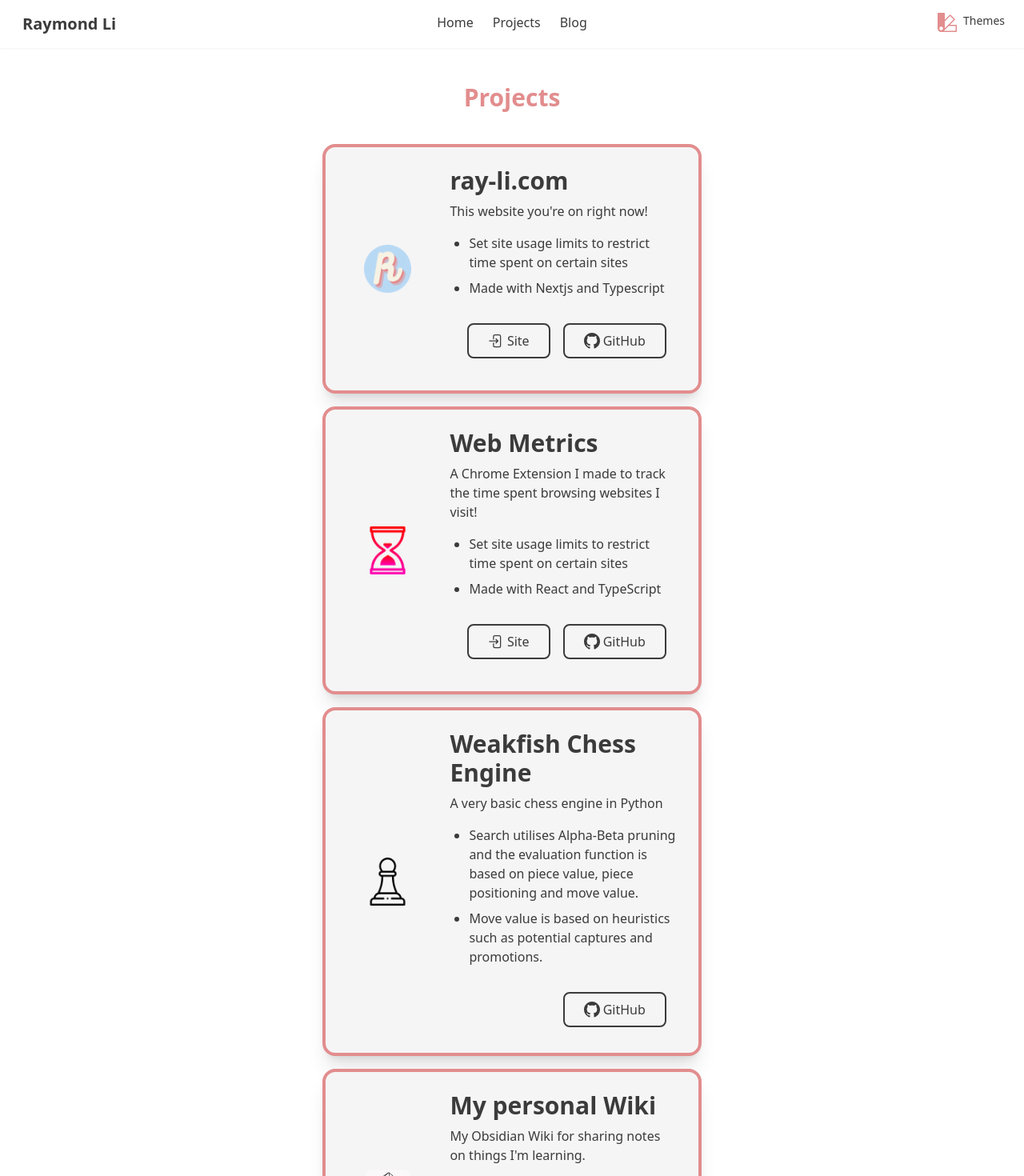
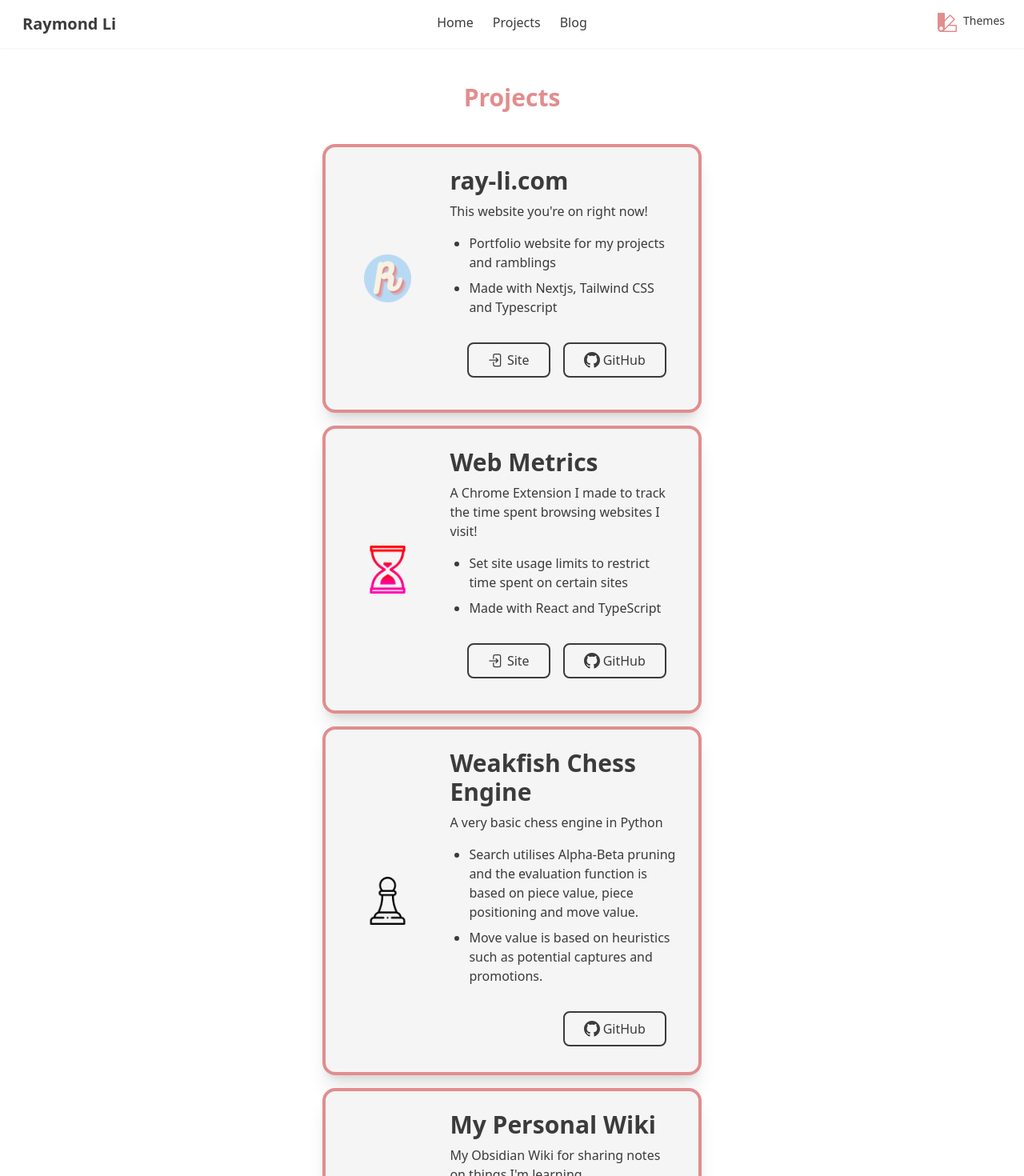
Before and after one commit to ray-jpl/nextjs-blog, a Next.js app: page /projects in a window 1280 px wide. Shown: the top 1470 px of the page at 80% size. Built offline with nearby package versions, Linux system fonts and the light colour scheme.

Commit message:
Fix description

```diff
--- a/src/pages/projects.tsx
+++ b/src/pages/projects.tsx
@@ -27,8 +27,8 @@ const Projects: React.FC = () => {
           >
             <p className='mb-4'>This website you're on right now!</p>
             <ul className='list-disc space-y-2 pl-6'>
-              <li>Set site usage limits to restrict time spent on certain sites</li>
-              <li>Made with Nextjs and Typescript</li>
+              <li>Portfolio website for my projects and ramblings</li>
+              <li>Made with Nextjs, Tailwind CSS and Typescript</li>
             </ul>
           </ProjectCard>
           <ProjectCard
@@ -57,7 +57,7 @@ const Projects: React.FC = () => {
             </ul>
           </ProjectCard>
           <ProjectCard
-            title="My personal Wiki"
+            title="My Personal Wiki"
             img={quartzLogo}
             alt="Quartz Logo"
             siteURL="https://rayjpl-wiki.pages.dev/"
```
